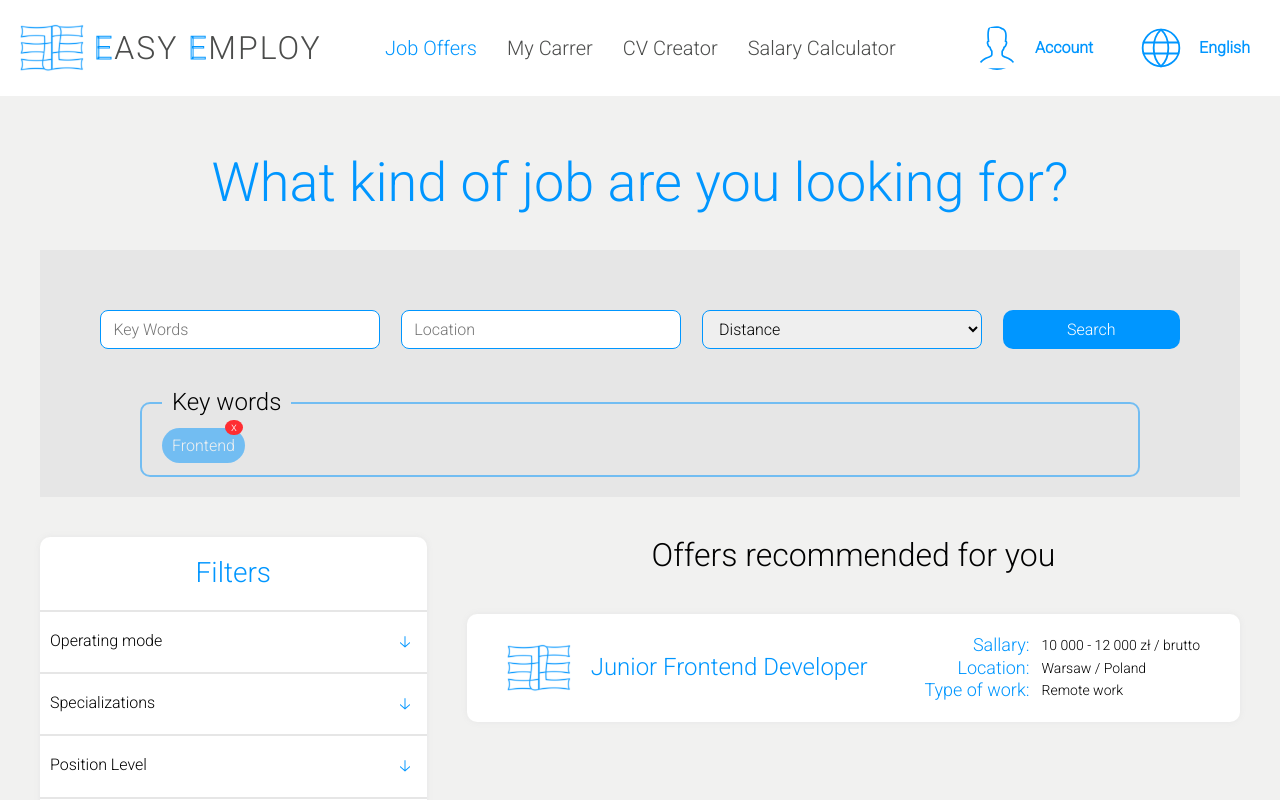
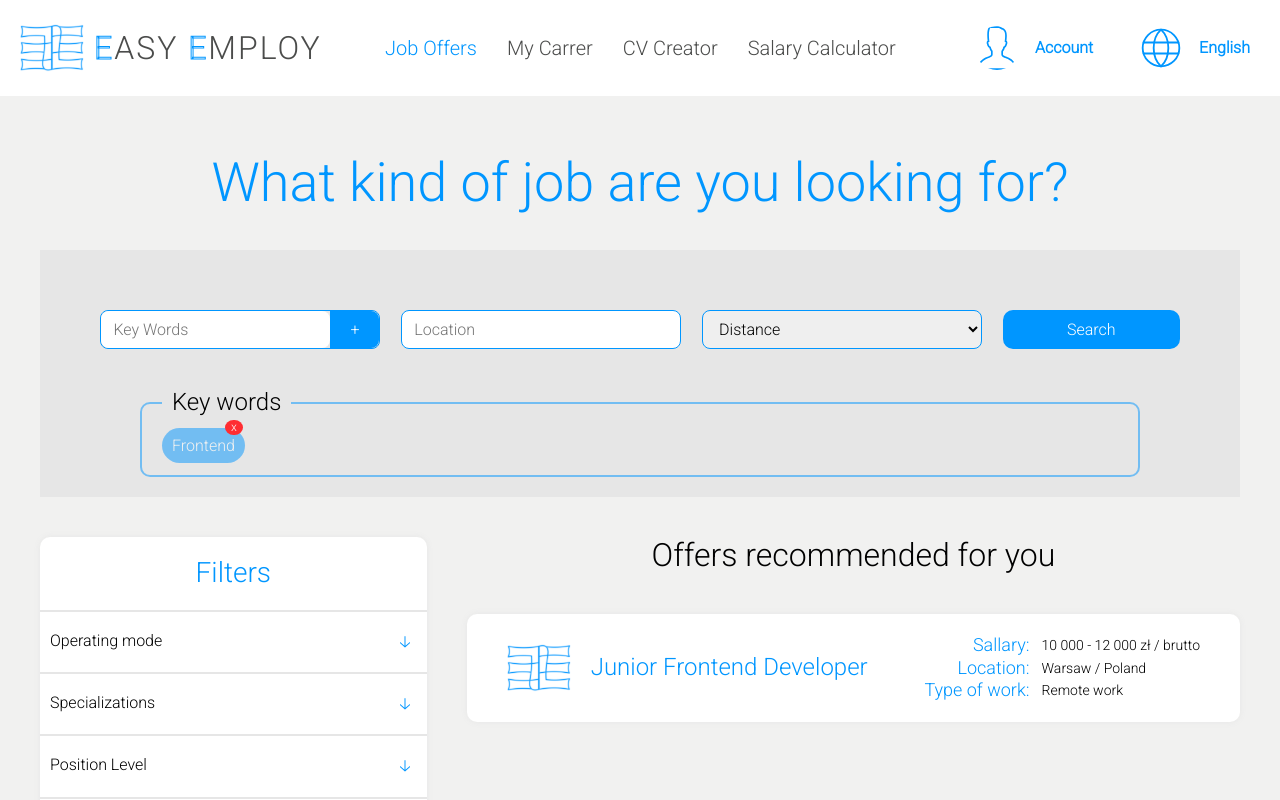
Before and after one commit to mizdebski77/Easy-Employ, a React (Create React App) app: page /Offers in a window 1280 px wide. Shown: the top 800 px of the page. Built offline with nearby package versions, Linux system fonts and the light colour scheme.

Commit message:
Styles to AddKeyWordButton added

```diff
--- a/src/features/JobOffers/jobOffers.tsx
+++ b/src/features/JobOffers/jobOffers.tsx
@@ -34,6 +34,9 @@ import {
     CategoryWrapper,
     FilterCountSpan,
     FilterTitle,
+    InputWrapper,
+    AddKeyWordButton,
+    KeyWordInput,
 } from './styledJobOffers';
 import logo from '../../common/Images/logo.png';
 import { useState } from 'react';
@@ -56,7 +59,10 @@ export const JobOffers = () => {
 
             <FormWrapper>
                 <Form>
-                    <Input placeholder='Key Words' />
+                    <InputWrapper>
+                        <KeyWordInput placeholder='Key Words' />
+                        <AddKeyWordButton>+</AddKeyWordButton>
+                    </InputWrapper>
                     <Input placeholder='Location' />
                     <Select>
                         <Option selected disabled value='Distance'>Distance</Option>
--- a/src/features/JobOffers/styledJobOffers.ts
+++ b/src/features/JobOffers/styledJobOffers.ts
@@ -35,6 +35,38 @@ export const Form = styled.form`
     @media (max-width: ${({ theme }) => theme.breakPoint.thirdBp}px){
         padding: 32px 12px;
     };
+`;
+
+export const InputWrapper = styled.div`
+    border-radius: 8px;
+    border: 1px solid ${({ theme }) => theme.color.fontMain};
+    max-width: 280px;
+    width: 100%;
+    display: flex;
+    justify-content: space-between;
+`;
+
+export const AddKeyWordButton = styled.button`
+    border-radius: 0 8px 8px 0;
+    border: none;
+    padding: 0 20px;
+    background: ${({ theme }) => theme.color.fontMain};
+    color: white;
+    cursor: pointer;
+    transition:0.3s;
+
+    &:hover {
+        background: ${({ theme }) => theme.color.fontMainHover};
+    }
+`;
+
+export const KeyWordInput = styled.input`
+    padding: 8px 12px;
+    font-size: 16px;
+    border-radius: 8px;
+    border: none;
+    max-width: 280px;
+    width: 100%;
 `;
 
 export const Input = styled.input`
@@ -195,7 +227,7 @@ export const FilterTitle = styled.h3`
     color: ${({ theme }) => theme.color.fontMain};
     text-align: center;
     padding: 20px;
-    border-bottom: 2px solid ${({theme}) => theme.color.thirdColor};
+    border-bottom: 2px solid ${({ theme }) => theme.color.thirdColor};
     margin: 0;
 `;
 
```
